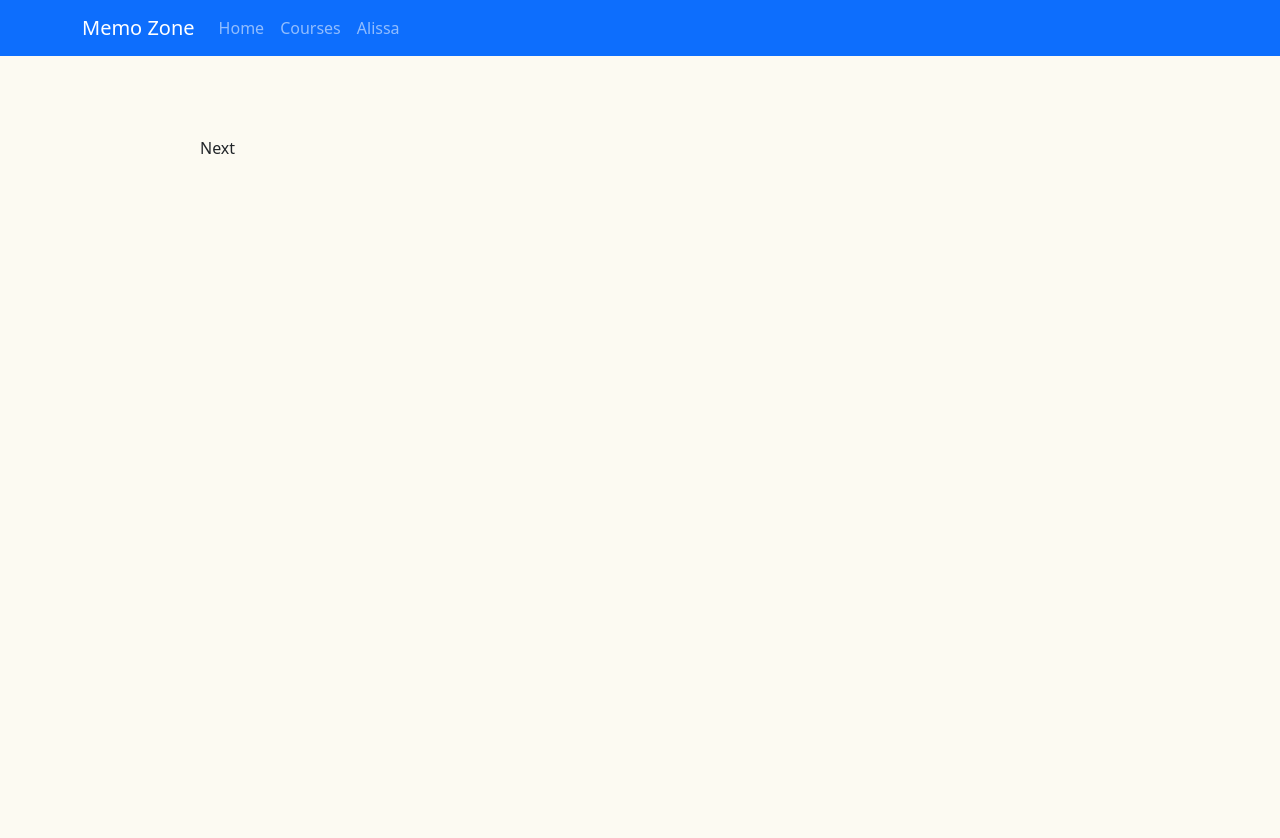
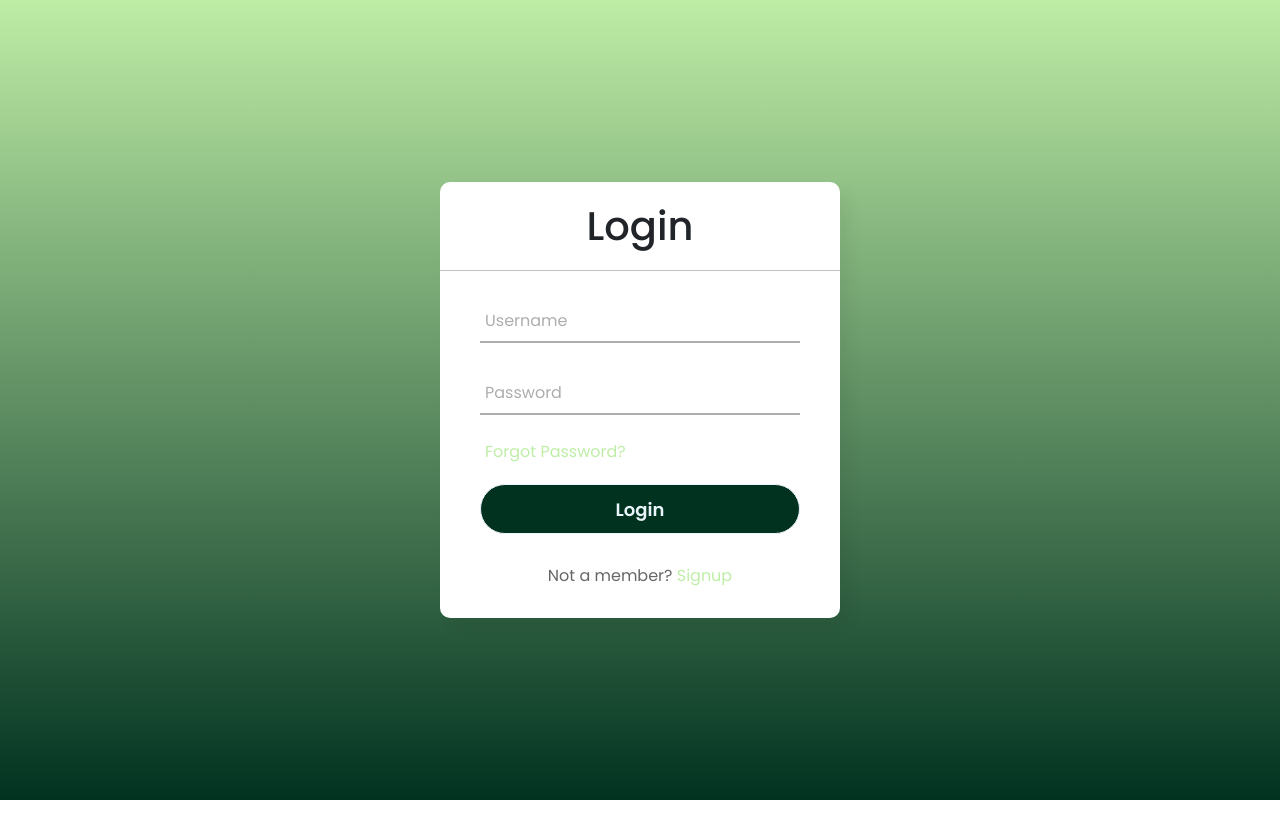
Before and after one commit to qhuong1008/Text-To-Speech-with-Amazon-Polly, a React (Create React App) app in the folder memo-zone/: page / in a window 1280 px wide. Shown: the top 838 px of the page. After the commit the page ends 800 px from the top, so only its background shows below. Built offline with nearby package versions, Linux system fonts and the light colour scheme.

Commit message:
Create Login page

```diff
--- a/memo-zone/src/App.js
+++ b/memo-zone/src/App.js
@@ -1,13 +1,13 @@
 import React, { Component } from "react";
 import { BrowserRouter, Routes, Route } from "react-router-dom";
 import Learn from "./pages/Learn/Learn";
-
+import Login from "./pages/Login/Login";
 class App extends Component {
   render() {
     return (
       <BrowserRouter>
         <Routes>
-          <Route path="*" name="Home" element={<Learn />} />
+          <Route path="*" name="Home" element={<Login />} />
           {/* <Route path="wordtopic" name="Home" element={<WordTopic />} /> */}
         </Routes>
       </BrowserRouter>
--- a/memo-zone/src/pages/Course.js
+++ b/memo-zone/src/pages/Course/Course.js
@@ -1,10 +1,10 @@
 import React, { Component } from "react";
-import AppHeader from "../components/AppHeader";
+import AppHeader from "../../components/AppHeader";
 import { Link } from "react-router-dom";
 import { useState } from "react";
 
 // giả sử đã select được course từ trang trước đó
-import data from "../data";
+import data from "../../data";
 const Course = () => {
   const [currentIndex, setCurrentIndex] = useState(0);
   const wordlist = data[0].courseTopics[0].wordlist;
--- /dev/null
+++ b/memo-zone/src/pages/Login/Login.js
@@ -0,0 +1,31 @@
+import Scss_Login from './Scss_Login.scss';
+// import GlobalStyle from '../GlobalStyle.scss'
+
+
+const Login = ()=>{
+    return (<body>
+        <div className="center">
+          <h1>Login</h1>
+          <form method="post">
+            <div className="txt_field">
+              <input type="text" required/>
+              <span></span>
+              <label>Username</label>
+            </div>
+            <div className="txt_field">
+              <input type="password" required/>
+              <span></span>
+              <label>Password</label>
+            </div>
+            <div className="pass">Forgot Password?</div>
+            <input type="submit" value="Login"/>
+            <div className="signup_link">
+              Not a member? <a href="#">Signup</a>
+            </div>
+          </form>
+        </div>
+
+      </body>
+      )
+}
+export default Login;
--- /dev/null
+++ b/memo-zone/src/pages/Login/Scss_Login.scss
@@ -0,0 +1,115 @@
+@import url('https://fonts.googleapis.com/css2?family=Noto+Sans:wght@700&family=Poppins:wght@400;500;600&display=swap');
+*{
+  margin: 0;
+  padding: 0;
+  box-sizing: border-box;
+  font-family: "Poppins", sans-serif;
+}
+body{
+  margin: 0;
+  padding: 0;
+  background: linear-gradient(180deg,#beeda6  , #013220);
+  height: 100vh;
+  overflow: hidden;
+}
+.center{
+  position: absolute;
+  top: 50%;
+  left: 50%;
+  transform: translate(-50%, -50%);
+  width: 400px;
+  background: white;
+  border-radius: 10px;
+  box-shadow: 10px 10px 15px rgba(0,0,0,0.05);
+}
+.center h1{
+  text-align: center;
+  padding: 20px 0;
+  border-bottom: 1px solid silver;
+}
+.center form{
+  padding: 0 40px;
+  box-sizing: border-box;
+}
+form .txt_field{
+  position: relative;
+  border-bottom: 2px solid #adadad;
+  margin: 30px 0;
+}
+.txt_field input{
+  width: 100%;
+  padding: 0 5px;
+  height: 40px;
+  font-size: 16px;
+  border: none;
+  background: none;
+  outline: none;
+}
+.txt_field label{
+  position: absolute;
+  top: 50%;
+  left: 5px;
+  color: #adadad;
+  transform: translateY(-50%);
+  font-size: 16px;
+  pointer-events: none;
+  transition: .5s;
+}
+.txt_field span::before{
+  content: '';
+  position: absolute;
+  top: 40px;
+  left: 0;
+  width: 0%;
+  height: 2px;
+  background: #2691d9;
+  transition: .5s;
+}
+.txt_field input:focus ~ label,
+.txt_field input:valid ~ label{
+  top: -5px;
+  color: #2691d9;
+}
+.txt_field input:focus ~ span::before,
+.txt_field input:valid ~ span::before{
+  width: 100%;
+}
+.pass{
+  margin: -5px 0 20px 5px;
+  color: #beeda6;
+  cursor: pointer;
+}
+.pass:hover{
+  text-decoration: underline;
+  color: #013220;
+}
+input[type="submit"]{
+  width: 100%;
+  height: 50px;
+  border: 1px solid;
+  background: #013220;
+  border-radius: 25px;
+  font-size: 18px;
+  color: #e9f4fb;
+  font-weight: 700;
+  cursor: pointer;
+  outline: none;
+}
+input[type="submit"]:hover{
+  border-color: #beeda6;
+  transition: .5s;
+}
+.signup_link{
+  margin: 30px 0;
+  text-align: center;
+  font-size: 16px;
+  color: #666666;
+}
+.signup_link a{
+  color: #beeda6;
+  text-decoration: none;
+}
+.signup_link a:hover{
+  text-decoration: underline;
+  color: #013220;
+}
--- /dev/null
+++ b/memo-zone/src/pages/Scss_Course.scss
@@ -0,0 +1,23 @@
+*{
+    padding: 0;
+    margin: 0;
+    box-sizing: border-box;
+}
+html{
+    font-family: Arial, Helvetica, sans-serif;
+}
+.sel-course-name{
+    text-shadow: 0 2px 4px rgb(0 0 0 / 16%);
+    color:#000;
+    line-height: 40px;
+    float: left;
+    margin: 20px 0 10px;
+    padding: 7px 0;
+
+}
+.course-description{
+    font-size: 16px;
+    color: #000;
+    min-height: 0px;
+    line-height: 1.5em;
+}
```
